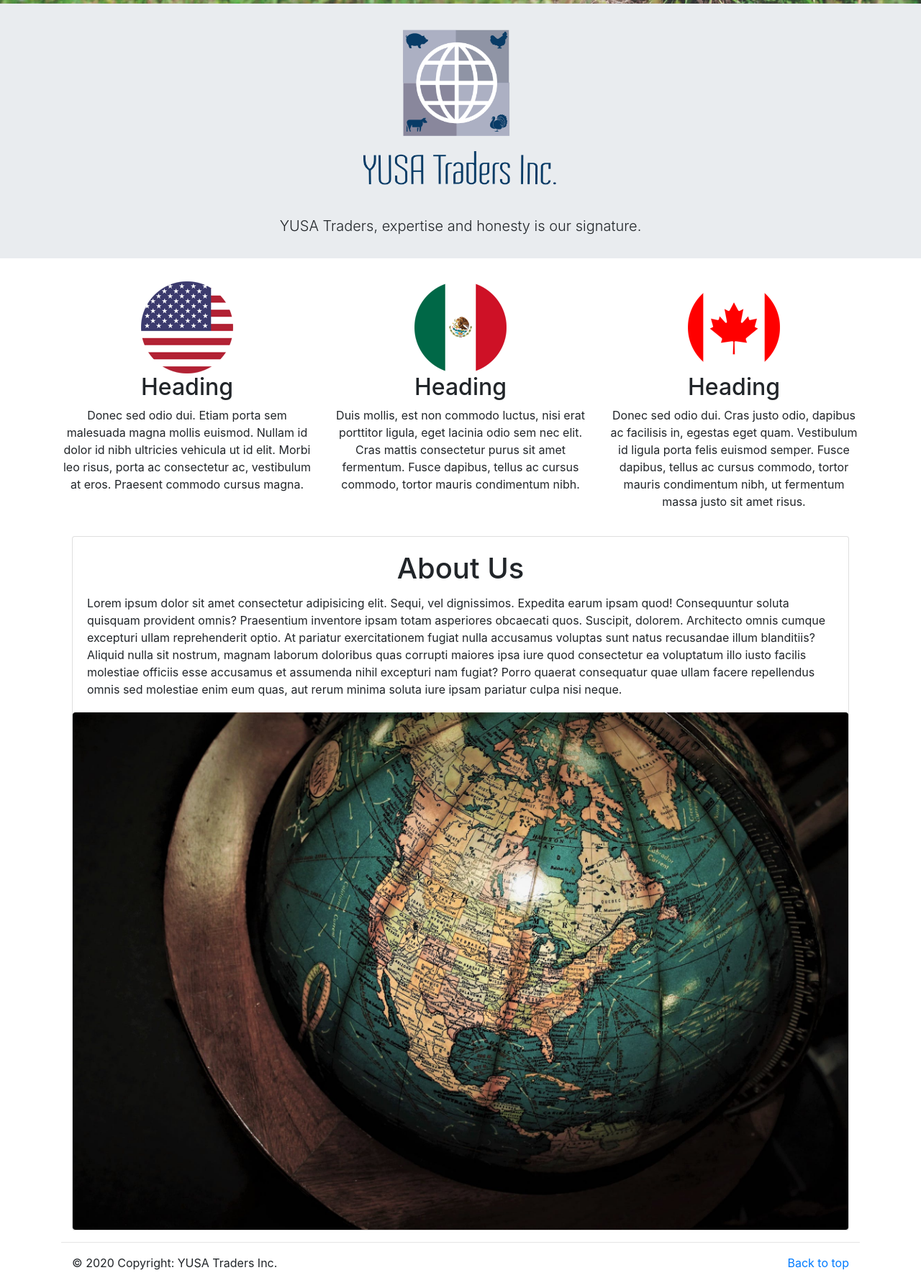
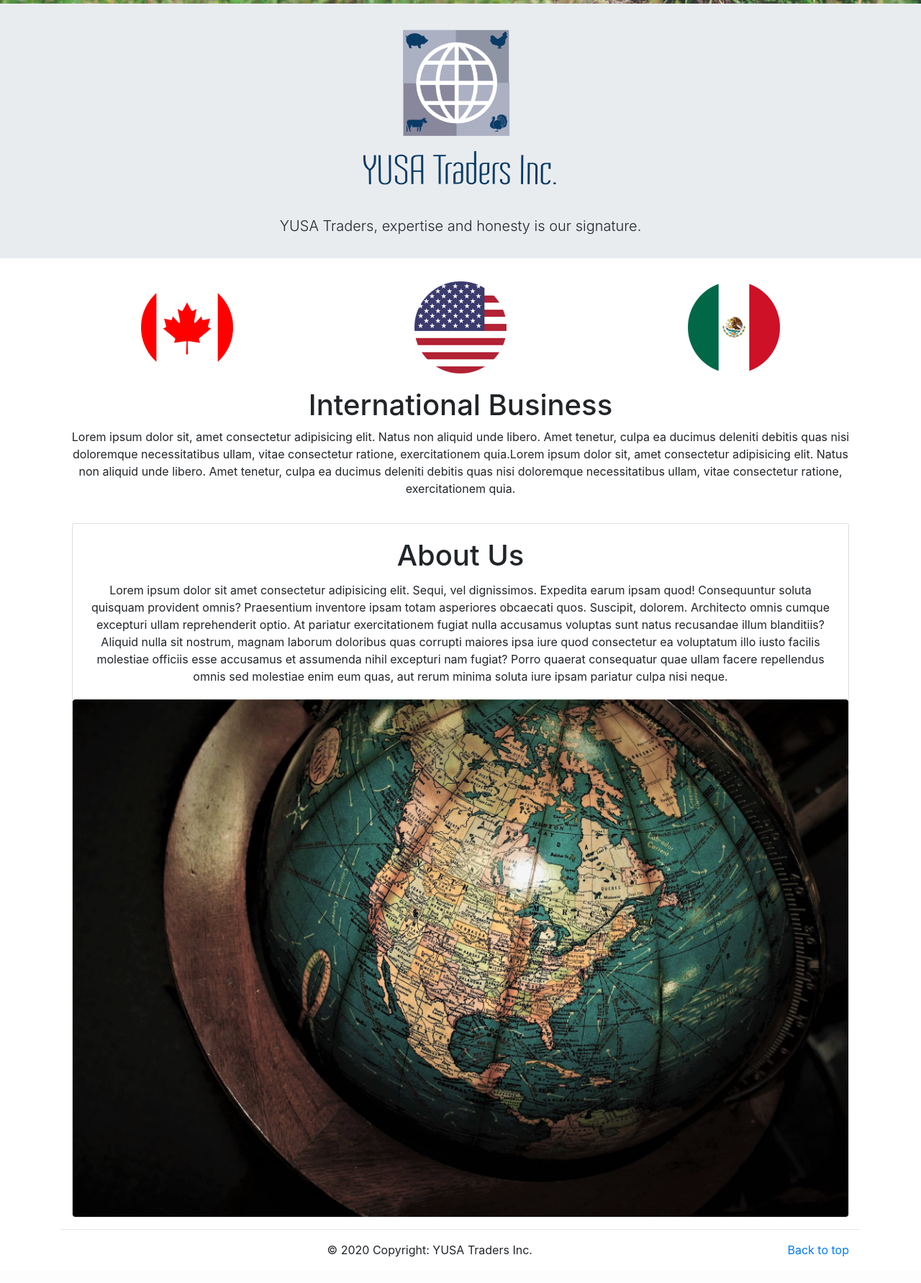
Before and after one commit to CarlosSamaniego88/YUSATraders, a Flask app: page / in a window 1280 px wide. Shown: the part 895-2678 px from the top of the page at 72% size. After the commit the page ends 2642 px from the top, so only its background shows below. Run offline with Flask 2, Linux system fonts and the light colour scheme; some libraries are stand-ins or nearby versions.

Commit message:
fixed hr in contact and edited layout of home template

```diff
--- a/templates/contact.html
+++ b/templates/contact.html
@@ -98,11 +98,11 @@
                     </div>
                 </div>
                 </form>
+                <hr>
             </div>
           </div>
 
   <!-- FOOTER -->
-  <hr>
   <footer class="container">
     <p>&copy; 2020 Copyright: YUSA Traders Inc.</p>
   </footer>
--- a/templates/home.html
+++ b/templates/home.html
@@ -145,28 +145,29 @@
     </div>
   </div>
 
-  <div class="container marketing" style="padding-bottom: 0px;">
+  <div class="container marketing" style="padding-bottom: 0px; text-align: center;">
     <!-- Three columns of text below the carousel -->
     <div class="row">
-      <div class="col-lg-4" style="text-align: center;">
+      <div class="col-lg-4" style="text-align: center; padding-bottom: 20px;">
+        <img src="/static/images/photos/canada-flag-round-icon-128.png">
+      </div><!-- /.col-lg-4 -->
+      <div class="col-lg-4" style="text-align: center; padding-bottom: 20px;">
         <img src="/static/images/photos/united-states-of-america-flag-round-icon-128.png">
-        <h2>Heading</h2>
-        <p>Donec sed odio dui. Etiam porta sem malesuada magna mollis euismod. Nullam id dolor id nibh ultricies vehicula ut id elit. Morbi leo risus, porta ac consectetur ac, vestibulum at eros. Praesent commodo cursus magna.</p>
       </div><!-- /.col-lg-4 -->
-      <div class="col-lg-4" style="text-align: center;">
+      <div class="col-lg-4" style="text-align: center; padding-bottom: 20px;">
         <img src="/static/images/photos/mexico-flag-round-icon-128.png">
-        <h2>Heading</h2>
-        <p>Duis mollis, est non commodo luctus, nisi erat porttitor ligula, eget lacinia odio sem nec elit. Cras mattis consectetur purus sit amet fermentum. Fusce dapibus, tellus ac cursus commodo, tortor mauris condimentum nibh.</p>
-      </div><!-- /.col-lg-4 -->
-      <div class="col-lg-4" style="text-align: center;">
-        <img src="/static/images/photos/canada-flag-round-icon-128.png">
-        <h2>Heading</h2>
-        <p>Donec sed odio dui. Cras justo odio, dapibus ac facilisis in, egestas eget quam. Vestibulum id ligula porta felis euismod semper. Fusce dapibus, tellus ac cursus commodo, tortor mauris condimentum nibh, ut fermentum massa justo sit amet risus.</p>
       </div><!-- /.col-lg-4 -->
     </div><!-- /.row -->
+    <h1>International Business</h1>
+    <p>
+      Lorem ipsum dolor sit, amet consectetur adipisicing elit. Natus non aliquid unde libero.
+      Amet tenetur, culpa ea ducimus deleniti debitis quas nisi doloremque necessitatibus ullam,
+      vitae consectetur ratione, exercitationem quia.Lorem ipsum dolor sit, amet consectetur
+      adipisicing elit. Natus non aliquid unde libero. Amet tenetur, culpa ea ducimus deleniti
+      debitis quas nisi doloremque necessitatibus ullam, vitae consectetur ratione, exercitationem quia.
+    </p>
 
   <div class="container marketing" style="padding-top: 20px;">
-
     <!-- ABOUT US -->
     <div class="card" id="aboutus" style="scroll-margin-top: 65px;">
       <div class="card-body">
@@ -192,7 +193,6 @@
   <!-- FOOTER -->
   <footer class="container">
     <p class="float-right"><a href="#">Back to top</a></p>
-    <!-- <p>support@yusatraders.com  &middot;  561-706-2280 &middot; 561-706-4942</p> -->
     <p>&copy; 2020 Copyright: YUSA Traders Inc.</p>
   </footer>
 
```
